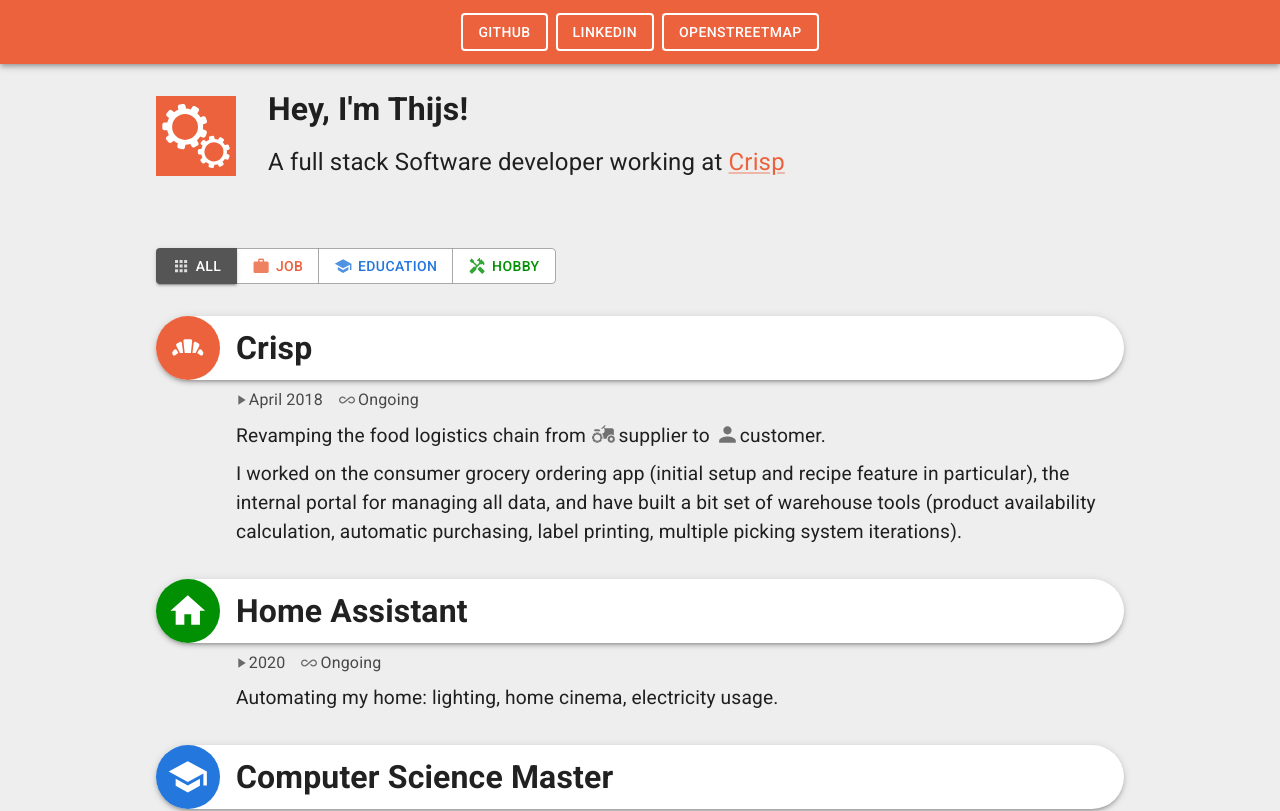
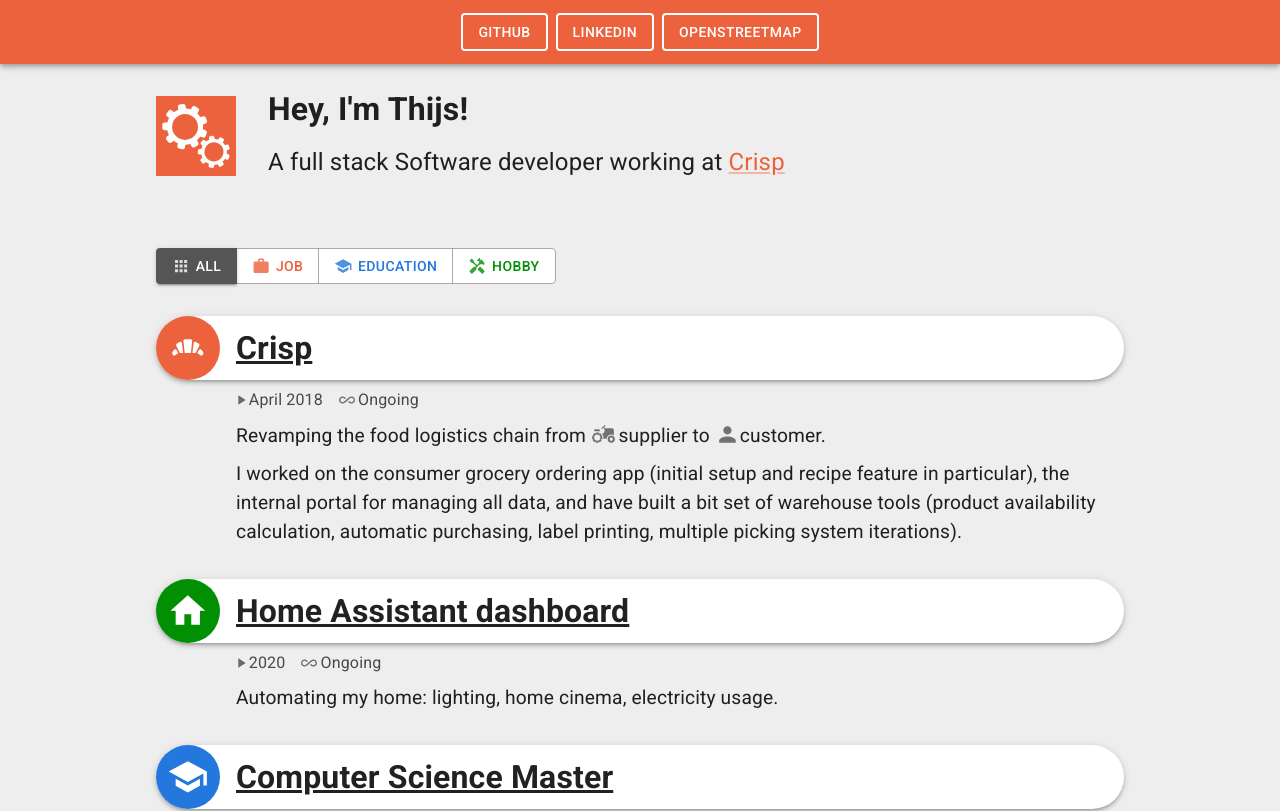
Before and after one commit to NLthijs48/NLthijs48.github.io, a React (Create React App) app: page / in a window 1280 px wide. Shown: the top 811 px of the page. Built offline with nearby package versions, Linux system fonts and the light colour scheme.

Commit message:
Add basic links to relevant websites

```diff
--- a/src/activities/homeAssistant/homeAssistant.ts
+++ b/src/activities/homeAssistant/homeAssistant.ts
@@ -4,7 +4,7 @@
 
 const homeAssistant: HobbyInformation = {
 	activityType: ActivityType.Hobby,
-	name: 'Home Assistant',
+	name: 'Home Assistant dashboard',
 	description: 'Automating my home: lighting, home cinema, electricity usage.',
 	from: '2020',
 	Icon: HomeIcon,
--- a/src/activityList/ActivityItem.tsx
+++ b/src/activityList/ActivityItem.tsx
@@ -5,6 +5,7 @@
 import {activityTypeColors, activityTypeDescriptions} from '../activities/ActivityType';
 import Tooltip from '@mui/material/Tooltip';
 import ActivityList from './ActivityList';
+import ActivityTitle from './ActivityTitle';
 
 interface ActivityItemProps {
 	activity: ActivityInformation;
@@ -14,11 +15,6 @@
 
 function ActivityItem(props: ActivityItemProps) {
 	const iconColor = activityTypeColors[props.activity.activityType];
-
-	// Use the h component suitable for the nesting level
-	// - TypeScript does not get this logic
-	const HeaderComponent: any = `h${props.hLevel}`;
-
 	return (
 		<div style={{marginBottom: '0.5em', display: 'flex', flexDirection: 'column', ...props.style}}>
 			<Paper
@@ -51,19 +47,7 @@
 					</div>
 				</Tooltip>
 
-				<HeaderComponent
-					style={{
-						fontSize: '1em',
-						margin: 0,
-						padding: '0em 0.5em 0em 0.5em',
-						whiteSpace: 'nowrap',
-						textOverflow: 'ellipsis',
-						overflow: 'hidden',
-						flex: 1,
-					}}
-				>
-					{props.activity.name}
-				</HeaderComponent>
+				<ActivityTitle activity={props.activity} hLevel={props.hLevel} />
 			</Paper>
 
 			<div
--- /dev/null
+++ b/src/activityList/ActivityTitle.tsx
@@ -0,0 +1,41 @@
+import ActivityInformation from '../activities/ActivityInformation';
+import React from 'react';
+
+interface ActivityTitleProps {
+	activity: ActivityInformation;
+	hLevel: 1 | 2 | 3 | 4 | 5 | 6;
+}
+
+function ActivityTitle(props: ActivityTitleProps) {
+	// Use the h component suitable for the nesting level
+	// - TypeScript does not get this logic
+	const HeaderComponent: any = `h${props.hLevel}`;
+
+	const header = (
+		<HeaderComponent
+			style={{
+				fontSize: '1em',
+				margin: 0,
+				padding: '0em 0.5em 0em 0.5em',
+				whiteSpace: 'nowrap',
+				textOverflow: 'ellipsis',
+				overflow: 'hidden',
+				flex: 1,
+			}}
+		>
+			{props.activity.name}
+		</HeaderComponent>
+	);
+	// Add link to the website
+	if (props.activity.website) {
+		return (
+			<a href={props.activity.website} target="_blank" rel="noopener noreferrer" style={{color: 'inherit'}}>
+				{header}
+			</a>
+		);
+	}
+
+	return header;
+}
+
+export default ActivityTitle;
```
